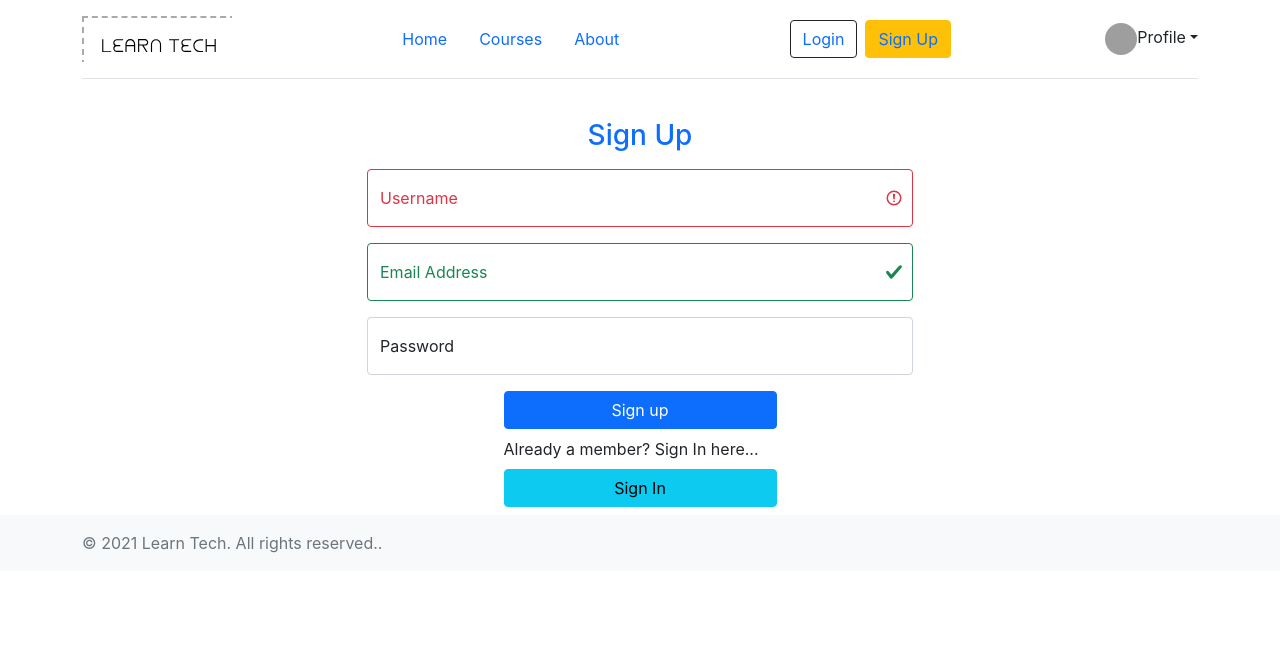
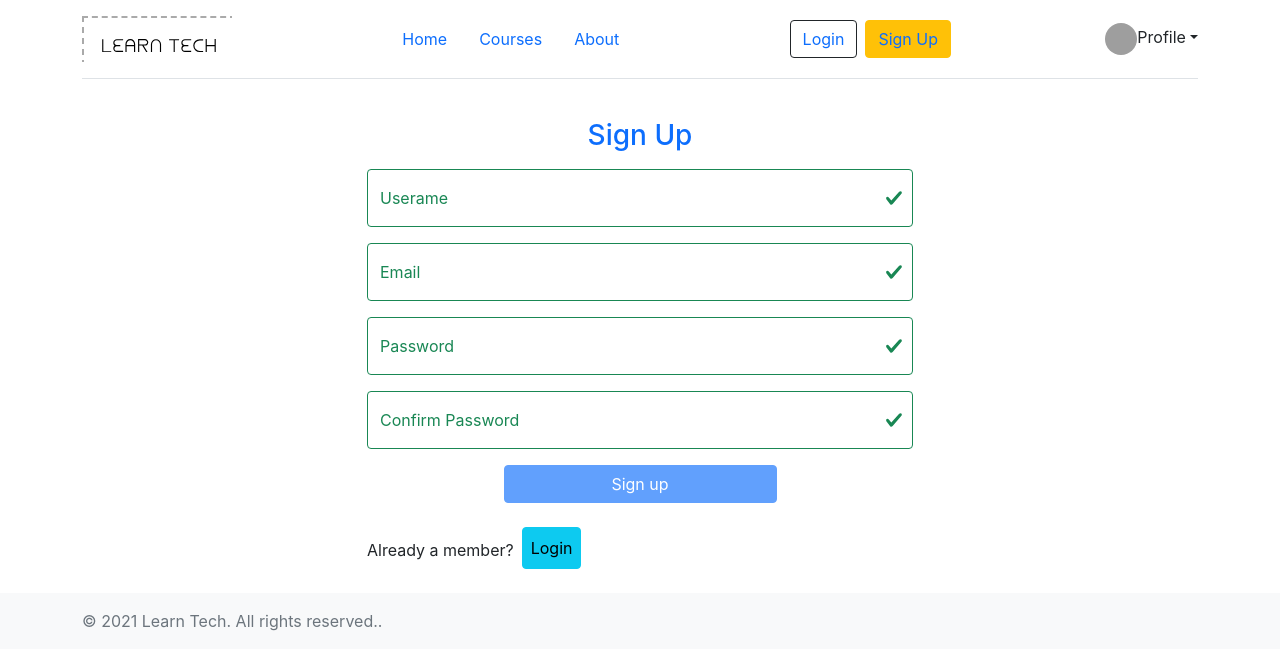
Before and after one commit to vaibhav0103/membership-website-frontend, a React (Create React App) app: page /signup in a window 1280 px wide. Shown: the top 670 px of the page. Built offline with nearby package versions, Linux system fonts and the light colour scheme; grey boxes are pictures that could not be loaded.

Commit message:
signup form validation

```diff
--- /dev/null
+++ b/src/components/InputFields.js
@@ -0,0 +1,28 @@
+const inputFieldValues = [
+  {
+    name: "username",
+    label: "Userame",
+    type: "text",
+    id: "username"
+  },
+  {
+    name: "email",
+    label: "Email",
+    type: "email",
+    id: "email"
+  },
+  {
+    name: "password",
+    label: "Password",
+    type: "password",
+    id: "password",
+  },
+  {
+    name: "confirmPassword",
+    label: "Confirm Password",
+    type: "password",
+    id: "confirmPassword",
+  },
+];
+
+export default inputFieldValues;
--- a/src/pages/Signup.js
+++ b/src/pages/Signup.js
@@ -1,4 +1,6 @@
 import {useState, useEffect} from 'react';
+import inputFieldValues from '../components/InputFields';
+import { Link } from 'react-router-dom'
 
 const Signup = () => {
     const initialFormData = Object.freeze({
@@ -6,16 +8,68 @@ const Signup = () => {
 		username: '',
 		password: '',
 	});
+    const [errors, setErrors] = useState({})
     const [formData, setFormData] = useState(initialFormData)
 
+    const formIsValid = (fieldValues = formData) => {
+        const isValid =
+        fieldValues.username &&
+        fieldValues.email &&
+        fieldValues.password &&
+        Object.values(errors).every((x) => x === "");
+
+        return isValid;
+    };
+
+
+    const validateForm = (fieldValues = formData) => {
+
+        const temp = {...errors}
+
+        if ("username" in fieldValues)
+            temp.username = fieldValues.username ? "" : "This field is required.";
+
+        if ("email" in fieldValues) {
+            temp.email = fieldValues.email ? "" : "This field is required.";
+            if (fieldValues.email){
+                temp.email = /^[^@\s]+@[^@\s]+\.[^@\s]+$/.test(fieldValues.email)
+                ? ""
+                : "Email is not valid.";
+            }
+        }
+
+        if ("password" in fieldValues){
+            temp.password = fieldValues.password.length >= 8 ? "" : "Must have atleast 8 characters.";
+        }
+
+        if ("confirmPassword" in fieldValues){
+
+            if(formData.password){
+                console.log(formData.password, fieldValues.confirmPassword )
+                temp.confirmPassword = fieldValues.confirmPassword === formData.password ? "" : "Passwords do not match!";
+            } else{
+                temp.confirmPassword = fieldValues.confirmPassword.length < 1 ? "": "Enter a Password first";
+            }
+        }
+
+        setErrors({
+            ...temp
+        })
+
+    }
+
     const handleChange = (e) =>{
-        console.log(e.target.name)
-        console.log(e.target.value)
+        // Get User input
+        const { name, value } = e.target;
+        // Set Data
         setFormData({
 			...formData,
 			// Trimming any whitespace
-			[e.target.name]: e.target.value.trim(),
+			[name]: value.trim(),
 		});
+        // validate value
+        validateForm({[name]: value.trim()})
+        console.log(errors)
     }
 
     const handleSubmit = (e) => {
@@ -28,54 +82,46 @@ const Signup = () => {
         <div className="container">
             <div className="row justify-content-center">
                 <div className="col-sm-6">
-                    <form>
+                    <form noValidate>
                         <h3 className="text-primary text-center my-3">Sign Up</h3>
-                        {/* Username */}
+                        {/* Input Fields */}
+                        {inputFieldValues.map((inputFieldValue, index) => {
+                            return (
 
-                        <div className="form-floating mb-3">
-                            <input type="text" className="form-control is-invalid" id="username" name="username" placeholder="Username" onChange={handleChange} />
-                            <label className="form-label text-danger" htmlFor="username">Username</label>
-                        </div>
+                                <div key={index} className="form-floating mb-3">
+                                    <input type={inputFieldValue.type}
+                                    className={`form-control ${!!errors[inputFieldValue.name] ? "is-invalid" : "is-valid"} `}
+                                    id={inputFieldValue.id}
+                                    name={inputFieldValue.name}
+                                    placeholder={inputFieldValue.label}
+                                    onChange={handleChange} />
+                                    <label className={`form-label ${!!errors[inputFieldValue.name] ? "text-danger" : "text-success"}`}
+                                    htmlFor={inputFieldValue.id}>
+                                        {inputFieldValue.label}
+                                    </label>
+                                    <div className="invalid-feedback">
+                                        {errors[inputFieldValue.name]}
+                                    </div>
+                                </div>
 
-                        {/* Email input  */}
-                        <div className="form-floating mb-3">
-                            <input type="email" className="form-control is-valid" id="email" name="email" placeholder="name@example.com" onChange={handleChange} />
-                            <label className="form-label text-success" htmlFor="email">Email Address</label>
-                        </div>
-
-                        {/* Password input */}
-                        <div className="form-floating mb-3">
-                            <input type="password" className="form-control" id="password" name="password" placeholder="Password" onChange={handleChange} />
-                            <label className="form-label" htmlFor="password">Password</label>
-                        </div>
+                            )
+                        })}
 
                         {/*-- Submit button -- */}
                         <div className="d-grid gap-2 col-6 mx-auto">
-                            <button type="submit" className="btn btn-primary btn-block mb-2" onClick={handleSubmit}>Sign up</button>
+                            <button type="submit"
+                            className={`btn btn-primary btn-block mb-2 ${!formIsValid() ? 'disabled' : ''} `}
+                            onClick={handleSubmit}>
+                                Sign up
+                            </button>
                         </div>
-                        <div className="d-grid gap-2 col-6 mx-auto">
-                            Already a member? Sign In here...
-                            <button type="submit" className="btn btn-info mb-2">Sign In</button>
+                        <div className="my-3 mx-auto">
+                            Already a member?
+                            <Link to="/login" >
+                                <button type="button" className="btn btn-info mb-2 mx-2 p-2" > Login </button>
+                            </Link>
                         </div>
-                        {/*-- Register buttons -- */}
-                        {/* <div className="text-center">
-                            <p>or sign up with:</p>
-                            <button type="button" className="btn btn-primary btn-floating mx-1">
-                            <i className="fab fa-facebook-f"></i>
-                            </button>
 
-                            <button type="button" className="btn btn-primary btn-floating mx-1">
-                            <i className="fab fa-google"></i>
-                            </button>
-
-                            <button type="button" className="btn btn-primary btn-floating mx-1">
-                            <i className="fab fa-twitter"></i>
-                            </button>
-
-                            <button type="button" className="btn btn-primary btn-floating mx-1">
-                            <i className="fab fa-github"></i>
-                            </button>
-                        </div> */}
                     </form>
                 </div>
             </div>
```
